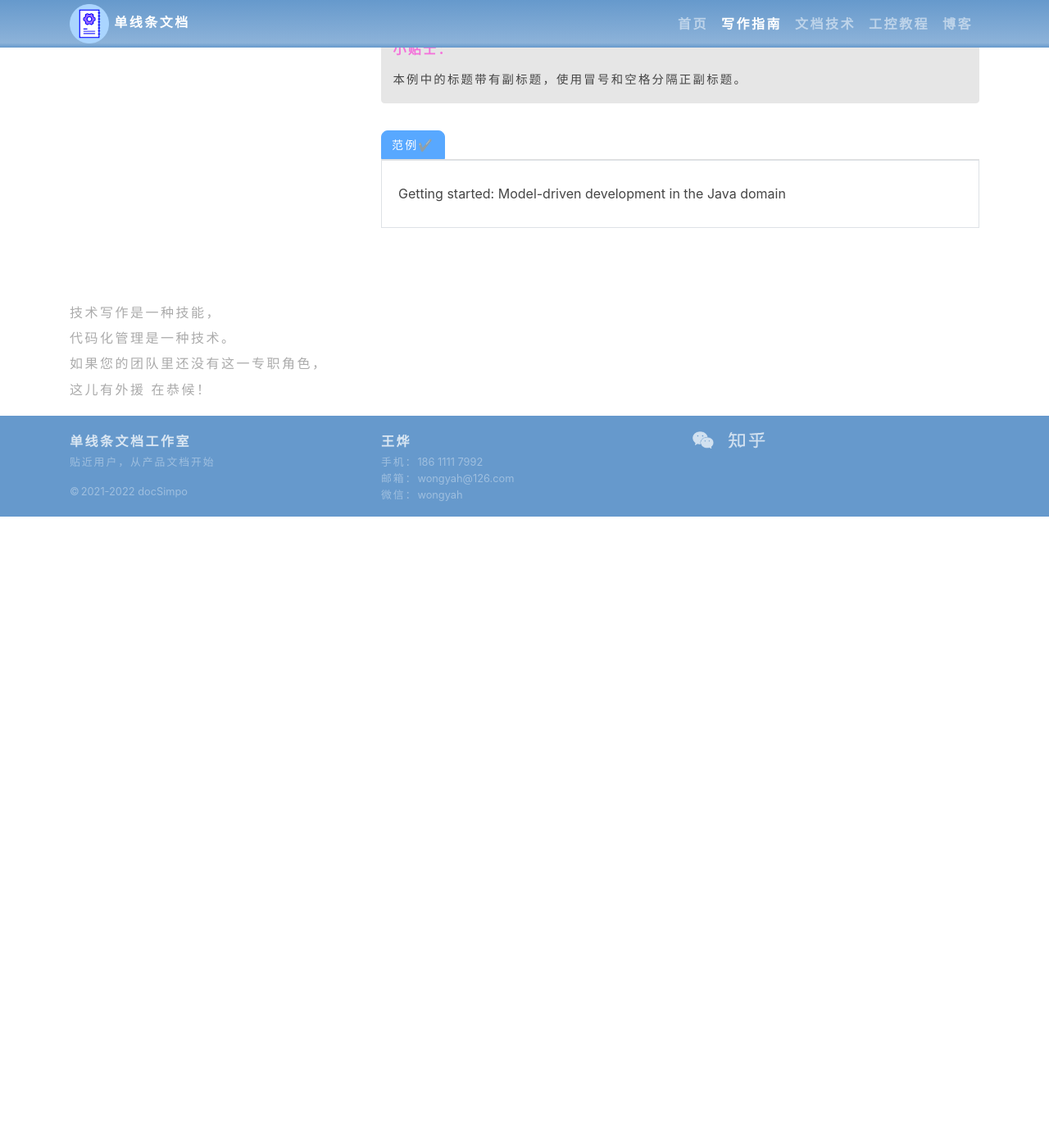
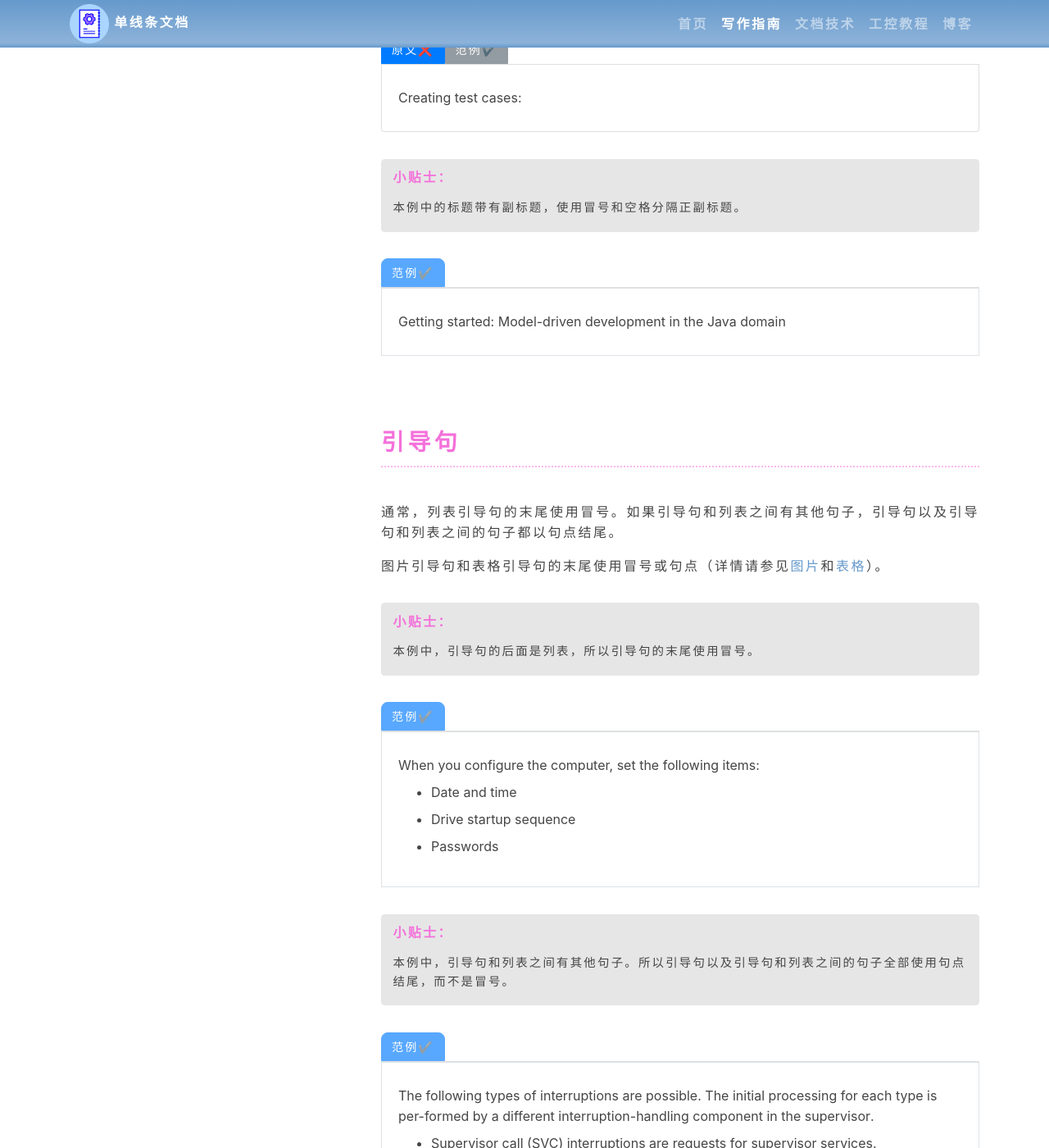
Before and after one commit to wongyah/docsimpo.work, a Jekyll site: the page built from _style-guide-en/punctuation/colons.md, in a window 1280 px wide and 1400 px high, scrolled down 2076 px. Shown: the whole window at 82% size. Built offline with Jekyll 4.4.1, drawn with Linux system fonts in a browser that asks for light colours; before the commit the page ends 2706 px from its top, so only the background shows below that; some of the changed text lies outside the part shown.

Commit message:
更新英文文档技术写作指南： 1. 速览式内容>标题、列表 2. 标点符号>冒号

```diff
--- a/_data/tutormetas/style-guide-en.yml
+++ b/_data/tutormetas/style-guide-en.yml
@@ -36,3 +36,4 @@
       cn: 速览式内容
     filenames:
       - headings.md
+      - lists.md
--- a/_style-guide-en/punctuation/colons.md
+++ b/_style-guide-en/punctuation/colons.md
@@ -2,20 +2,22 @@
 title: 冒号
 ---
 
-冒号用来引出与前面的引导句紧密相关的信息。使用冒号时，不要在冒号的前面插入空格，但冒号的后面必须输入一个空格。
+冒号用来引出与前面的引导句紧密相关的信息。
+
+通常，不要在冒号的前面输入空格，但冒号的后面必须输入一个空格。如果冒号位于句尾，冒号的后面不要输入空格。
+
+冒号常用于以下信息类型中：
 
 1. toc
 {: toc}
 
-# 特定信息类型中的冒号
+与冒号有关的大小写规则，请参见[大小写规则][]。
 
-## 正文
+# 正文
 
 在正文中，冒号可以用来引导行内列表、安全信息或注意事项、以及对概括句进行的详细说明等。
 
-使用冒号引导行内列表时，冒号前的引导句必须结构完整。
-
-
+使用冒号引导行内列表时，冒号前的引导句必须是结构完整的句子。
 
 > 本例中，冒号用来引导行内列表，但冒号前的引导句结构不完整。所以，必须改用结构完整的句子作引导句。
 
@@ -47,7 +49,7 @@
 
 {% include templateComponents/manualCase-single.html %}
 
-## 名称和标题
+# 名称和标题
 
 书籍或文件的名称以及其中的各级标题都不要在末尾使用冒号。
 
@@ -72,3 +74,60 @@
 {%- endcapture %}
 
 {% include templateComponents/manualCase-single.html %}
+
+# 引导句
+
+通常，列表引导句的末尾使用冒号。如果引导句和列表之间有其他句子，引导句以及引导句和列表之间的句子都以句点结尾。
+
+图片引导句和表格引导句的末尾使用冒号或句点（详情请参见[图片][]和[表格][]）。
+
+> 本例中，引导句的后面是列表，所以引导句的末尾使用冒号。
+
+{%- capture example-{{ case-id }} -%}
+When you configure the computer, set the following items:
+
+- Date and time
+- Drive startup sequence
+- Passwords
+{%- endcapture %}
+
+{% include templateComponents/manualCase-single.html %}
+
+> 本例中，引导句和列表之间有其他句子。所以引导句以及引导句和列表之间的句子全部使用句点结尾，而不是冒号。
+
+{%- capture example-{{ case-id }} -%}
+The following types of interruptions are possible. The initial processing for each type is per-formed by a different interruption-handling component in the supervisor.
+
+- Supervisor call (SVC) interruptions are requests for supervisor services.
+- Timer and external interruptions are ...
+{%- endcapture %}
+
+{% include templateComponents/manualCase-single.html %}
+
+# 时间和比率
+
+用数字表示时间和比率时，使用冒号。冒号的前面和后面都不要输入空格。
+
+> 本例中，使用数字表示一个具体的时间。冒号用来分隔表示小时、分钟和秒的数字。
+
+{%- capture example-{{ case-id }} -%}
+The last build finished running at **18:54:30**.
+{%- endcapture %}
+
+{% include templateComponents/manualCase-single.html %}
+
+> 本例中，使用数字表示比率。
+
+{%- capture example-{{ case-id }} -%}
+Consumer sales increased **5:1** last quarter.
+{%- endcapture %}
+
+{% include templateComponents/manualCase-single.html %}
+
+
+
+
+<!-- link definitions -->
+[图片]: {% link _style-guide-en/scannable-content/figures.md %} "速览式内容：图片"
+[表格]: {% link _style-guide-en/scannable-content/figures.md %} "速览式内容：表格"
+[大小写规则]: {% link _style-guide-en/language-and-grammer/capitalization.md %}#冒号 "语法：大小写规则"
```
Also changed, not shown: _style-guide-en/language-and-grammer/capitalization.md (+1 -1 lines), _style-guide-en/scannable-content/figures.md (added, +3 -0 lines), _style-guide-en/scannable-content/headings.md (+67 -4 lines), _style-guide-en/scannable-content/lists.md (added, +139 -0 lines), _style-guide-en/scannable-content/tables.md (added, +3 -0 lines).
